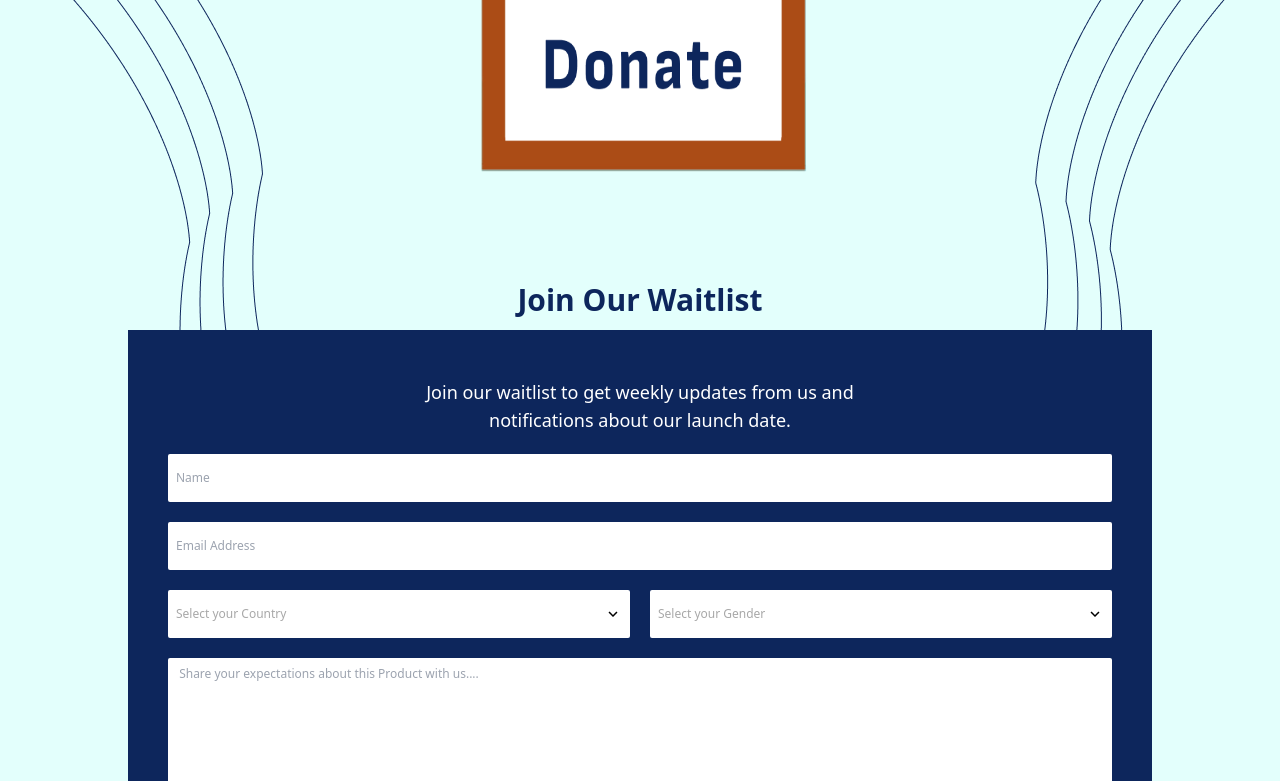
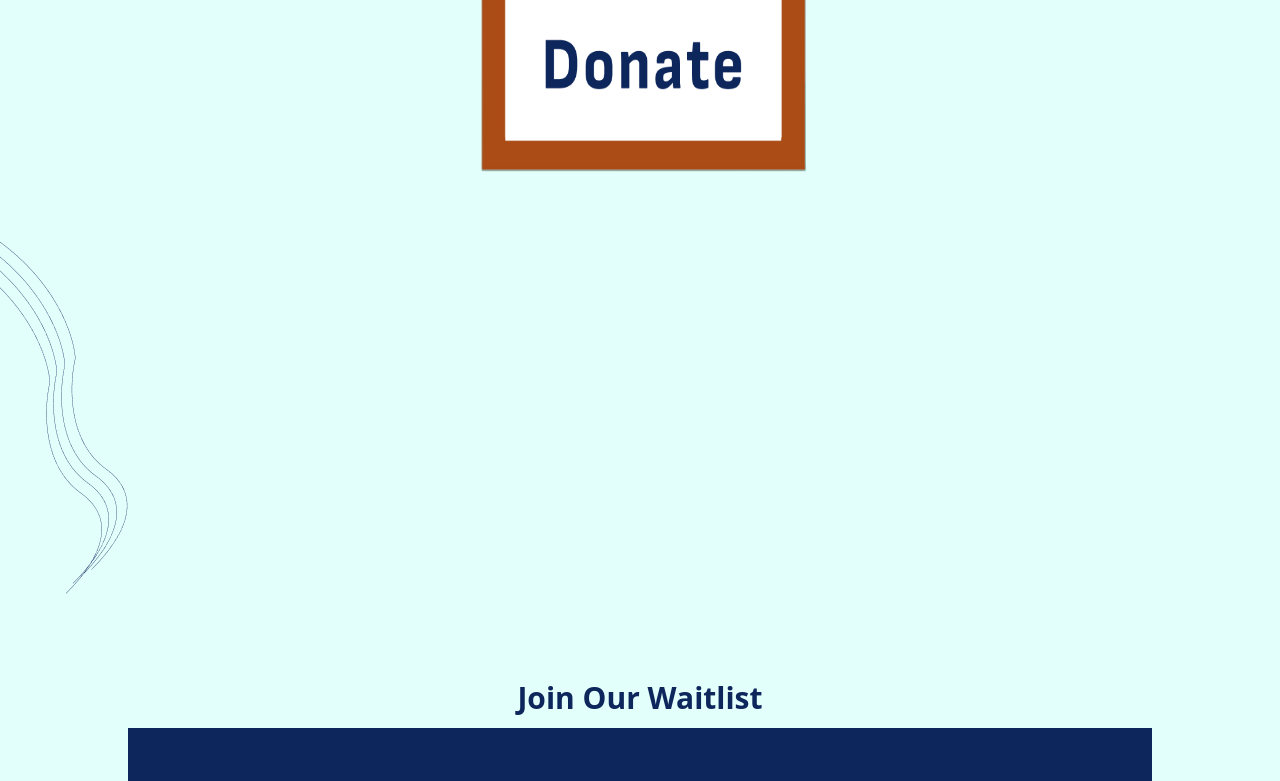
Before and after one commit to Reza-Donate/Rezahq, a React (Vite) app: page / in a window 1280 px wide. Shown: the part 595-1376 px from the top of the page. Built offline with nearby package versions, Linux system fonts and the light colour scheme.

Commit message:
testing pattern err

```diff
--- a/src/components/Hero.jsx
+++ b/src/components/Hero.jsx
@@ -23,30 +23,31 @@ const Hero = () => {
         </p>
       </div>
       <div className="flex  ">
-        <picture>
+        <img src="../../public/left-pattern.png" alt="" />
+        {/* <picture>
           <source
-            srcSet="./public/left-mobile-pattern.png"
+            srcSet="../public/left-mobile-pattern.png"
             media="(min-width:768px)"
           />
           <source srcSet="./public/left-pattern.png" />
           <img
             className="absolute top-[20rem] z-0 "
-            src="./public/left-pattern.png"
+            src="../public/left-pattern.png"
             alt="pattern"
           />
         </picture>
         <picture>
           <source
-            srcSet="./public/right-mobile-pattern.png"
+            srcSet="../public/right-mobile-pattern.png"
             media="(min-width:768px)"
           />
-          <source srcSet="./public/right-pattern.png" />
+          <source srcSet="../public/right-pattern.png" />
           <img
             className="absolute top-[20rem] z-0 right-0"
             src="./public/right-pattern.png"
             alt="pattern"
           />
-        </picture>
+        </picture> */}
       </div>
     </div>
   );
--- /dev/null
+++ b/src/components/Socials.jsx
@@ -0,0 +1,9 @@
+import React from 'react'
+
+const Socials = () => {
+  return (
+    <div>Socials</div>
+  )
+}
+
+export default Socials
--- a/src/store/slices/app-slice.jsx
+++ b/src/store/slices/app-slice.jsx
@@ -1,13 +1,11 @@
 import { createSlice } from "@reduxjs/toolkit";
 
 const appSlice = createSlice({
-name:"app",
-initialState:{
-    isOpen:false
-},
-reducer:{
-
-}
-})
-export const appActions = appSlice.actions
+  name: "app",
+  initialState: {
+    isOpen: false,
+  },
+  reducer: {},
+});
+export const appActions = appSlice.actions;
 export default appSlice;
```
Also changed, not shown: src/store/context/AppContext.jsx (+6 -4 lines), 1 other file (tests, documents, lock files or other folders).
